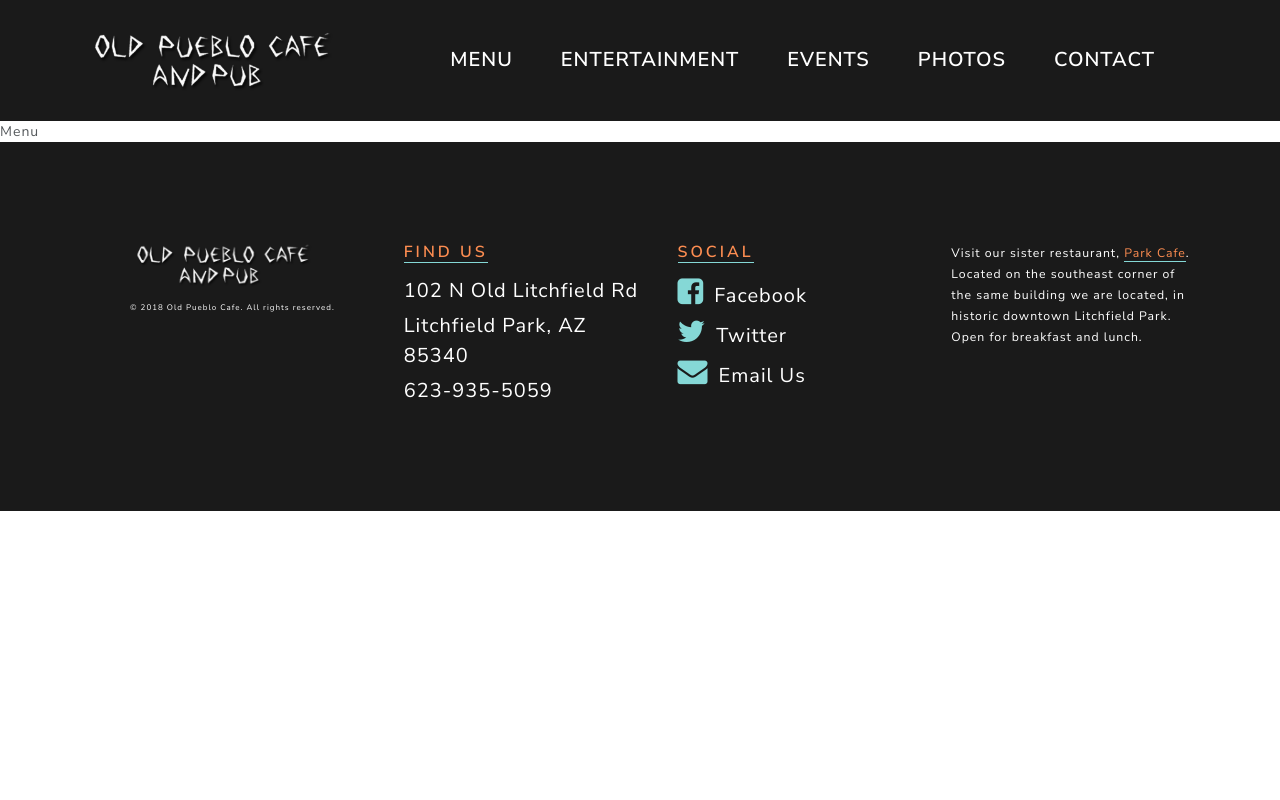
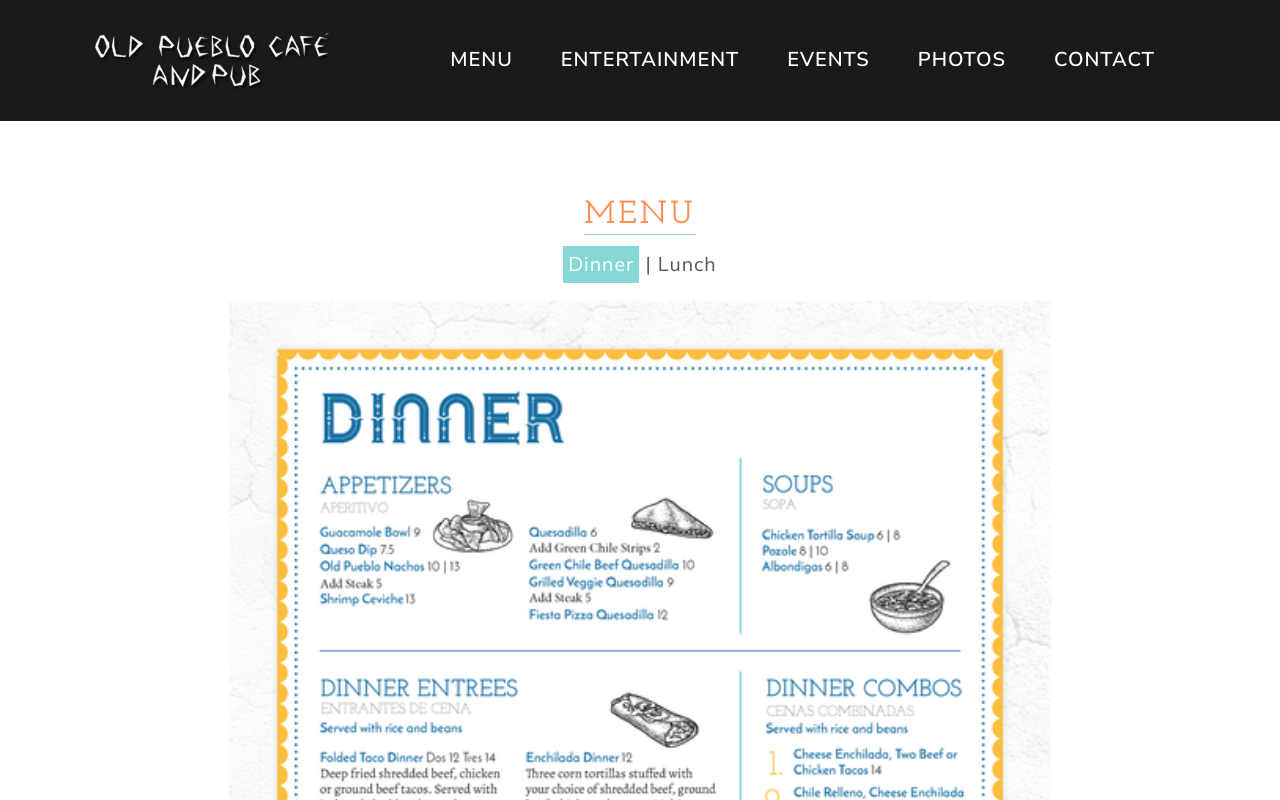
Before and after one commit to schmidgallm/old-pueblo-cafe, a React (Create React App) app: page /menu in a window 1280 px wide. Shown: the top 800 px of the page. Built offline with nearby package versions, Linux system fonts and the light colour scheme.

Commit message:
add menu page with useState and useEffect to load which menu

```diff
--- a/src/components/Pages/Menu/Menu.css
+++ b/src/components/Pages/Menu/Menu.css
@@ -0,0 +1,39 @@
+.menu-page {
+  margin: 75px auto;
+  text-align: center;
+}
+
+.menu-page h1 {
+  font-family: 'Josefin Slab', serif;
+  color: var(--primary);
+  display: inline-block;
+  border-bottom: 1px solid var(--secondary);
+  margin-bottom: 15px;
+}
+
+.menu-icon {
+  font-size: 20px;
+}
+
+.menu-icon span:hover {
+  cursor: pointer;
+}
+
+.menu-img img {
+  width: 75%;
+  margin: 0 auto;
+}
+
+.lunch {
+  display: none;
+}
+
+@media (max-width: 940px) {
+  .menu-page {
+    margin-top: 20px;
+  }
+  .menu-img img {
+    width: 100%;
+    margin: 0 auto;
+  }
+}
--- a/src/components/Pages/Menu/Menu.js
+++ b/src/components/Pages/Menu/Menu.js
@@ -1,10 +1,53 @@
 // Dependencies
-import React from 'react';
+import React, { useState, useEffect } from 'react';
 
 // Import Menu CSS
 import './Menu.css';
 
 const Menu = () => {
-  return <div>Menu</div>;
+  // set state for which menu option to choose
+  const [menu, setMenu] = useState('');
+
+  useEffect(() => setMenu('dinner'), []);
+
+  return (
+    <div className='menu-page container'>
+      <div className='menu-header'>
+        <h1>Menu</h1>
+        <p className='menu-icon'>
+          <span
+            style={
+              menu === 'dinner'
+                ? { color: '#fff', backgroundColor: '#85d8d6', padding: '5px' }
+                : null
+            }
+            onClick={() => setMenu('dinner')}
+          >
+            Dinner
+          </span>{' '}
+          |{' '}
+          <span
+            style={
+              menu === 'lunch'
+                ? { color: '#fff', backgroundColor: '#85d8d6', padding: '5px' }
+                : null
+            }
+            onClick={() => setMenu('lunch')}
+          >
+            Lunch
+          </span>
+        </p>
+      </div>
+      <div className='menu-images'>
+        <div className='menu-img'>
+          {menu === 'dinner' ? (
+            <img src='/static/img/dinnerMenu.png' alt='dinner menu' />
+          ) : (
+            <img src='/static/img/lunchMenu.png' alt='lunch menu' />
+          )}
+        </div>
+      </div>
+    </div>
+  );
 };
 export default Menu;
```
Also changed, not shown: public/static/img/dinnerMenu.png (added), public/static/img/lunchMenu.png (added).
